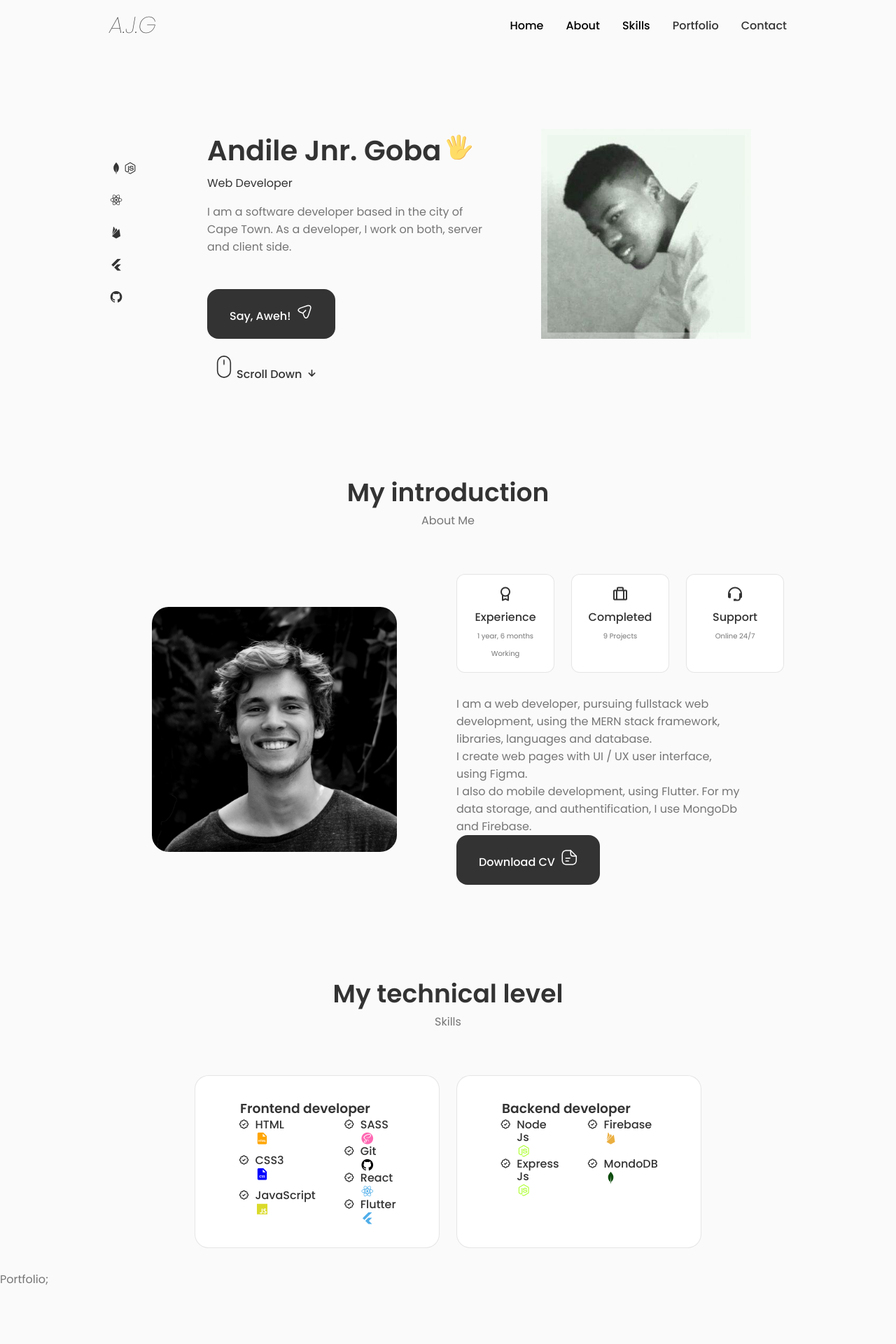
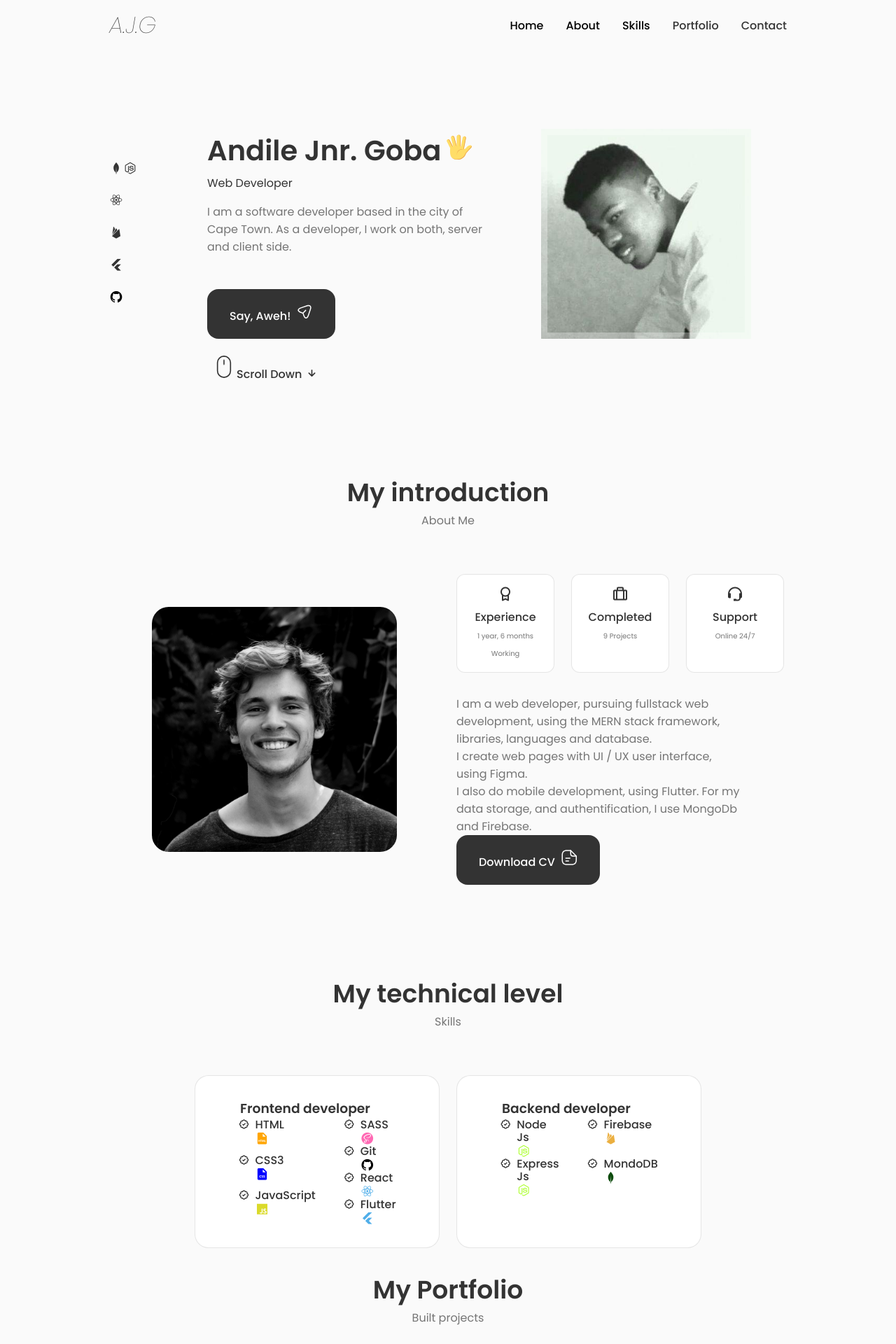
Before and after one commit to Thembek/portfolio-website, a React (Create React App) app: page / in a window 1280 px wide. Shown: the top 1920 px of the page at 70% size. Built offline with nearby package versions, Linux system fonts and the light colour scheme.

Commit message:
Header and portfolio update commit

```diff
--- a/src/components/header/Header.jsx
+++ b/src/components/header/Header.jsx
@@ -30,7 +30,7 @@ const Header = () => {
                         </li>
 
                         <li className="nav__item">
-                            <a href="#porfolio" className="nav__link">
+                            <a href="#portfolio" className="nav__link">
                                 <i className="uil uil-scenery nav__icon"></i> Portfolio
                             </a>
                         </li>
--- a/src/components/home/Social.jsx
+++ b/src/components/home/Social.jsx
@@ -8,17 +8,17 @@ const Social = () => {
 
                 <i className="bx bxl-nodejs"></i>
             </a>
-            <a href="https://github.com/" className="home__social-icon" target="_blank">
+            <a href="https://github.com/Thembek/Surfers-life" className="home__social-icon" target="_blank">
                 <i className="bx bxl-react"></i>
             </a>
-            <a href="" className="home__social-icon" target="_blank">
+            <a href=" https://web-portfolio-3b24a.firebaseapp.com/index.html" className="home__social-icon" target="_blank">
                 <i class='bx bxl-firebase' ></i>
             </a>
             <a href="https://github.com/Thembek/Flutter-application" className="home__social-icon" target="_blank">
                 <i className='bx bxl-flutter' ></i>
             </a>
             <a href="https://github.com/Thembek/" className="home__social-icon" target="_blank">
-                <i class='bx bxl-github' ></i>
+                <i class='bx bxl-github github' ></i>
             </a>
         </div>
     );
--- a/src/components/portfolio/Portfolio.jsx
+++ b/src/components/portfolio/Portfolio.jsx
@@ -1,12 +1,16 @@
 import React from 'react';
+import { Swiper, SwiperSlide } from 'swiper/react';
+import 'swiper/css';
+
 
 import './portfolio.css';
 
 const Portfolio = () => {
     return (
-        <>
-            Portfolio;
-        </>
+        <div className="portfoliio" id="portfolio">
+            <h2 className="section__title">My Portfolio</h2>
+            <span className="section__subtitle">Built projects</span>
+        </div>
     );
 }
 
```
